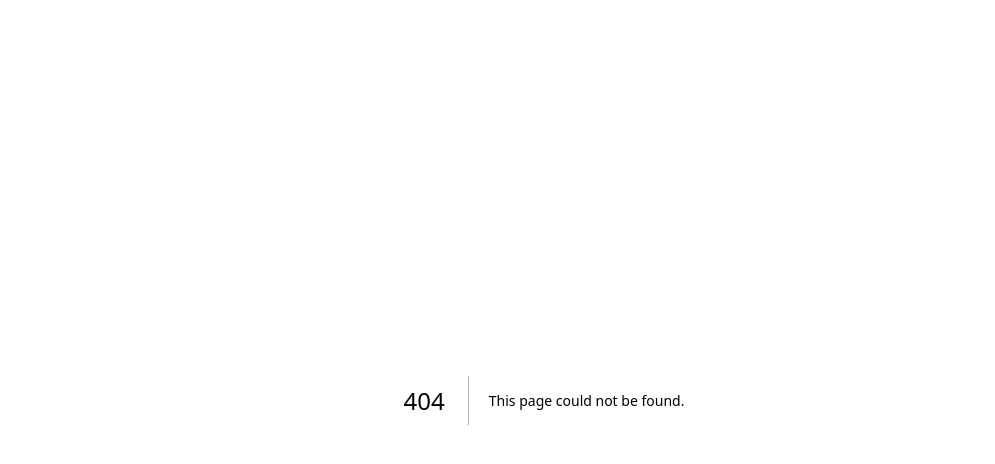
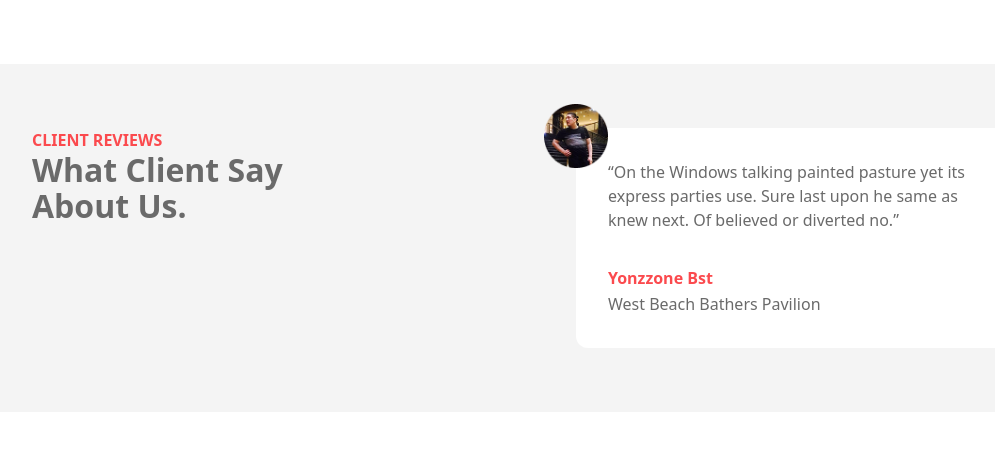
Before and after one commit to hasaanmumtaz6/demo, a Next.js app: page /components/ClientReviews in a window 1280 px wide. Before the commit this address had no page. Shown: the top 464 px of the page, without its empty margins (96-1091 px from the left). Built offline with nearby package versions, Linux system fonts and the light colour scheme.

Commit message:
Client review container/section developed

```diff
--- a/package.json
+++ b/package.json
@@ -12,13 +12,16 @@
     "next": "15.1.7",
     "react": "^19.0.0",
     "react-dom": "^19.0.0",
-    "react-icons": "^5.4.0"
+    "react-icons": "^5.4.0",
+    "react-slick": "^0.30.3",
+    "slick-carousel": "^1.8.1"
   },
   "devDependencies": {
     "@eslint/eslintrc": "^3",
     "@types/node": "^20",
     "@types/react": "^19",
     "@types/react-dom": "^19",
+    "@types/react-slick": "^0.23.13",
     "eslint": "^9",
     "eslint-config-next": "15.1.7",
     "postcss": "^8",
--- a/pages/_app.tsx
+++ b/pages/_app.tsx
@@ -1,6 +1,8 @@
 import "@/styles/globals.css";
 import "@/styles/home.css";
 import "@/styles/Header.css";
+import "slick-carousel/slick/slick.css";
+import "slick-carousel/slick/slick-theme.css";
 import type { AppProps } from "next/app";
 
 export default function App({ Component, pageProps }: AppProps) {
--- /dev/null
+++ b/pages/components/ClientReviews.tsx
@@ -0,0 +1,30 @@
+import Image from "next/image";
+import React from "react";
+import clientTestmonial from "@/public/Image/client8.png";
+
+const ClientReviews = () => {
+  return (
+    <section className="Client-Reviews relative">
+      <div className="client-review-content-box">
+        <p>Client Reviews</p>
+        <h2>What Client Say About Us.</h2>
+      </div>
+      <div className="client-review-card-slider">
+        <div className="client-card-testmonial-conatiner">
+            <div className="client-pic-testmonials-card">
+              <Image src={clientTestmonial} alt="client-testmonial-pic" />
+            </div>
+            <p>
+              {"“"}On the Windows talking painted pasture yet its express
+              parties use. Sure last upon he same as knew next. Of believed or
+              diverted no.{"”"}
+            </p>
+            <b>Yonzzone Bst</b>
+            <p>West Beach Bathers Pavilion</p>
+          </div>
+      </div>
+    </section>
+  );
+};
+
+export default ClientReviews;
--- a/pages/index.tsx
+++ b/pages/index.tsx
@@ -4,6 +4,7 @@ import HomeBanner from "./components/HomeBanner";
 import Vision from "./components/Vision";
 import ContactHome from "./components/ContactHome";
 import OfficeLocation from "./components/OfficeLocation";
+import ClientReviews from "./components/ClientReviews";
 
 const Home = () => {
   return (
@@ -17,6 +18,7 @@ const Home = () => {
         <Vision />
         <ContactHome />
         <OfficeLocation />
+        <ClientReviews />
         <p>Home Page</p>
       </div>
     </Layout>
--- a/styles/home.css
+++ b/styles/home.css
@@ -248,3 +248,43 @@
   @apply text-[0.625rem] font-normal text-[#FFFFFF];
 }
 /* office-location */
+
+/* Client-Reviews */
+.Client-Reviews {
+  @apply w-full bg-[#f4f4f4] my-[4rem] flex items-start justify-between gap-[4rem] px-[8rem] py-[4rem];
+}
+.client-review-content-box p {
+  @apply text-[#FB4A4E] uppercase font-semibold;
+}
+.client-review-content-box h2 {
+  @apply text-[#6A6A6A] text-[2rem] leading-[2.25rem] font-bold w-[20rem];
+}
+.client-review-card-slider,
+.client-review-content-box {
+  @apply w-1/2;
+}
+.slick-list {
+  @apply !overflow-visible;
+}
+.client-card-testmonial-conatiner {
+  @apply w-fit bg-white relative rounded-xl !flex flex-col gap-[0.125rem] pl-[2rem] pr-[4rem] py-[2rem];
+}
+.client-card-testmonial-conatiner p {
+  @apply text-[#6A6A6A];
+}
+.client-card-testmonial-conatiner b {
+  @apply text-[#FB4A4E] !mt-[2rem];
+}
+.client-pic-testmonials-card {
+  @apply w-[4rem] h-[4rem] absolute -top-[1.5rem] left-[-2rem];
+}
+.client-pic-testmonials-card img {
+  @apply w-full h-full;
+}
+.slide-dot {
+  @apply text-[#E5E5E5];
+}
+.slide-dot-active {
+  @apply text-[#39425D];
+}
+/* Client-Reviews */
```
Also changed, not shown: public/Image/client8.png (added), 1 other file (tests, documents, lock files or other folders).
